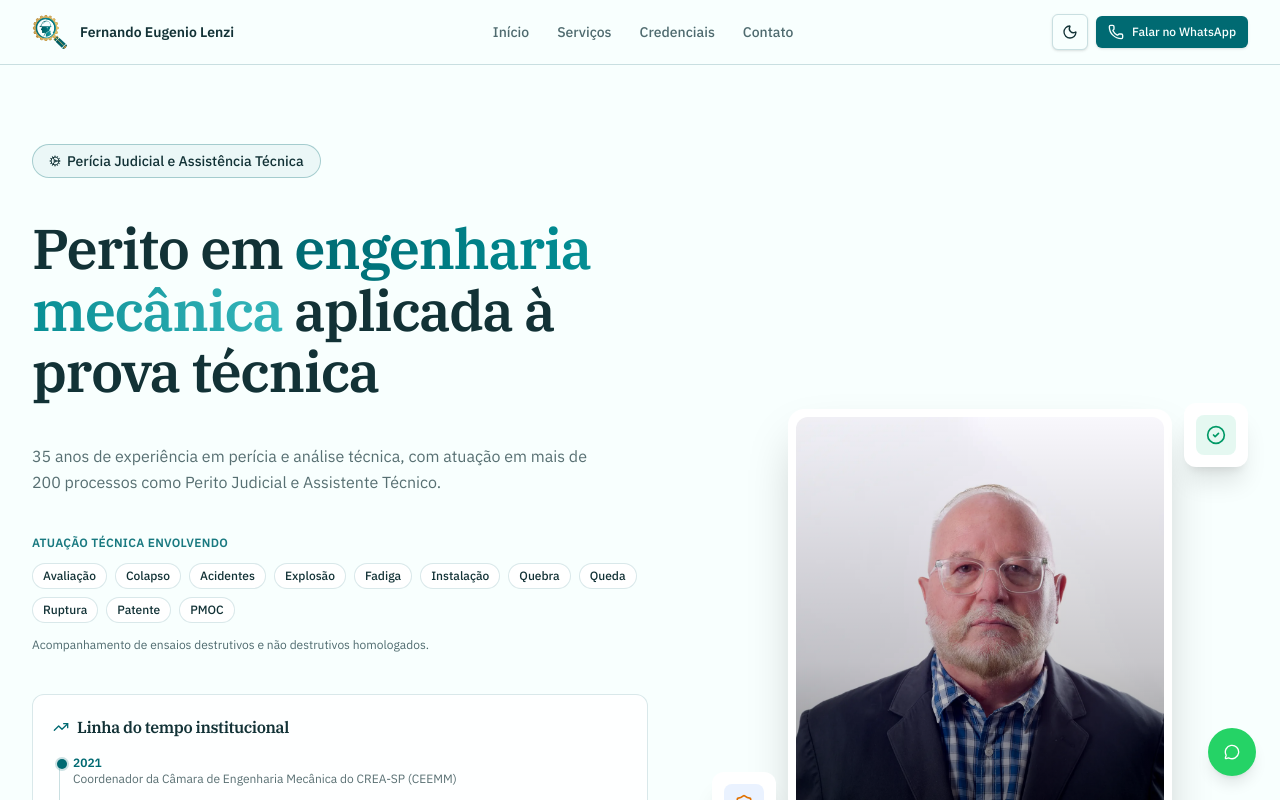
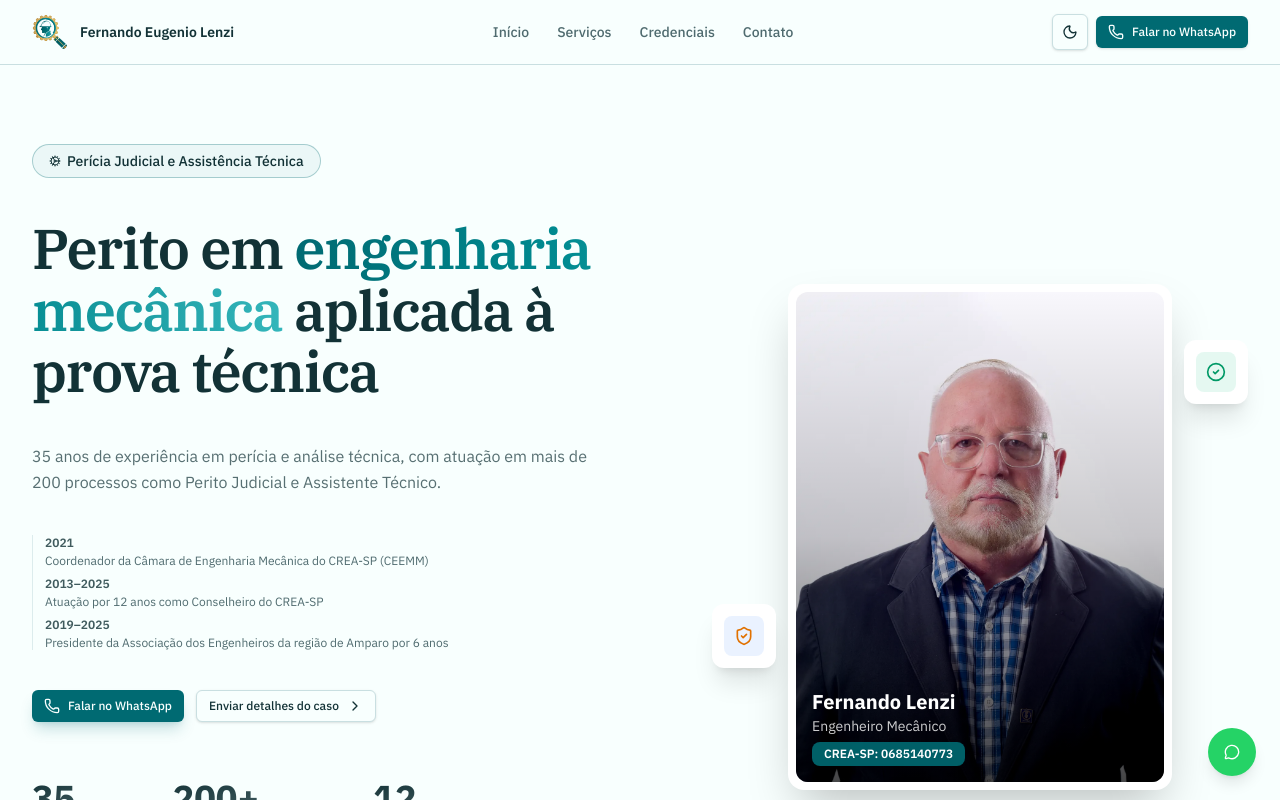
Before and after one commit to eng-lenzi/lp-eng-lenzi, a React (Vite) app: page / in a window 1280 px wide. Shown: the top 800 px of the page. Built offline with nearby package versions, Linux system fonts and the light colour scheme.

Commit message:
refactor(hero): tornar timeline sutil e remover bloco de atuação técnica

```diff
--- a/src/routes/-components/hero.tsx
+++ b/src/routes/-components/hero.tsx
@@ -5,7 +5,6 @@ import {
 	Cog,
 	Phone,
 	ShieldCheck,
-	TrendingUp,
 } from "lucide-react";
 import { useRef } from "react";
 
@@ -22,20 +21,6 @@ const stats = [
 	{ value: "200", label: "Processos com atuação técnica", suffix: "+" },
 	{ value: "12", label: "Anos como Conselheiro CREA-SP", suffix: "" },
 	{ value: "6", label: "Anos na presidência da Associação", suffix: "" },
-] as const;
-
-const expertise = [
-	"Avaliação",
-	"Colapso",
-	"Acidentes",
-	"Explosão",
-	"Fadiga",
-	"Instalação",
-	"Quebra",
-	"Queda",
-	"Ruptura",
-	"Patente",
-	"PMOC",
 ] as const;
 
 const timeline = [
@@ -111,56 +96,23 @@ export function Hero() {
 					</AnimatedSection>
 
 					<AnimatedSection delay={0.35}>
-						<div className="space-y-3">
-							<Text size="xs" className="font-semibold uppercase tracking-wide text-primary/90">
-								Atuação técnica envolvendo
-							</Text>
-							<div className="flex flex-wrap gap-2">
-								{expertise.map((item) => (
-									<Badge
-										key={item}
-										variant="outline"
-										className="border-border/70 bg-card px-2.5 py-1 text-[11px] sm:text-xs"
-									>
-										{item}
-									</Badge>
-								))}
-							</div>
-							<Text size="xs" tone="muted" className="leading-relaxed">
-								Acompanhamento de ensaios destrutivos e não destrutivos homologados.
-							</Text>
-						</div>
-					</AnimatedSection>
-
-					<AnimatedSection delay={0.4}>
-						<div className="rounded-xl border border-border/70 bg-card/80 p-4 sm:p-5">
-							<div className="mb-4 flex items-center gap-2">
-								<TrendingUp className="size-4 text-primary" />
-								<Title as="h2" size="sm" className="font-heading">
-									Linha do tempo institucional
-								</Title>
-							</div>
-							<div className="relative pl-5 before:absolute before:left-1.5 before:top-1.5 before:h-full before:w-px before:bg-border">
-								<div className="space-y-4">
+						<div className="max-w-xl space-y-2 pl-3 border-l border-border/60">
 							{timeline.map((item, idx) => (
 								<motion.div
 									key={item.year}
 									initial={{ opacity: 0, x: -10 }}
 									animate={isHeroInView ? { opacity: 1, x: 0 } : {}}
-											transition={{ duration: 0.25, delay: 0.5 + idx * 0.1 }}
-											className="relative"
+									transition={{ duration: 0.25, delay: 0.45 + idx * 0.1 }}
+									className="space-y-0.5"
 								>
-											<div className="absolute -left-[1.02rem] top-1 h-2.5 w-2.5 rounded-full bg-primary ring-2 ring-primary/20" />
-											<Text size="xs" className="font-semibold text-primary">
+									<Text size="xs" className="font-semibold text-foreground/80">
 										{item.year}
 									</Text>
-											<Text size="xs" tone="subtle" className="leading-tight">
+									<Text size="xs" tone="muted" className="leading-tight">
 										{item.description}
 									</Text>
 								</motion.div>
 							))}
-								</div>
-							</div>
 						</div>
 					</AnimatedSection>
 
```
Lines whose indentation alone changed are shown as unchanged.
